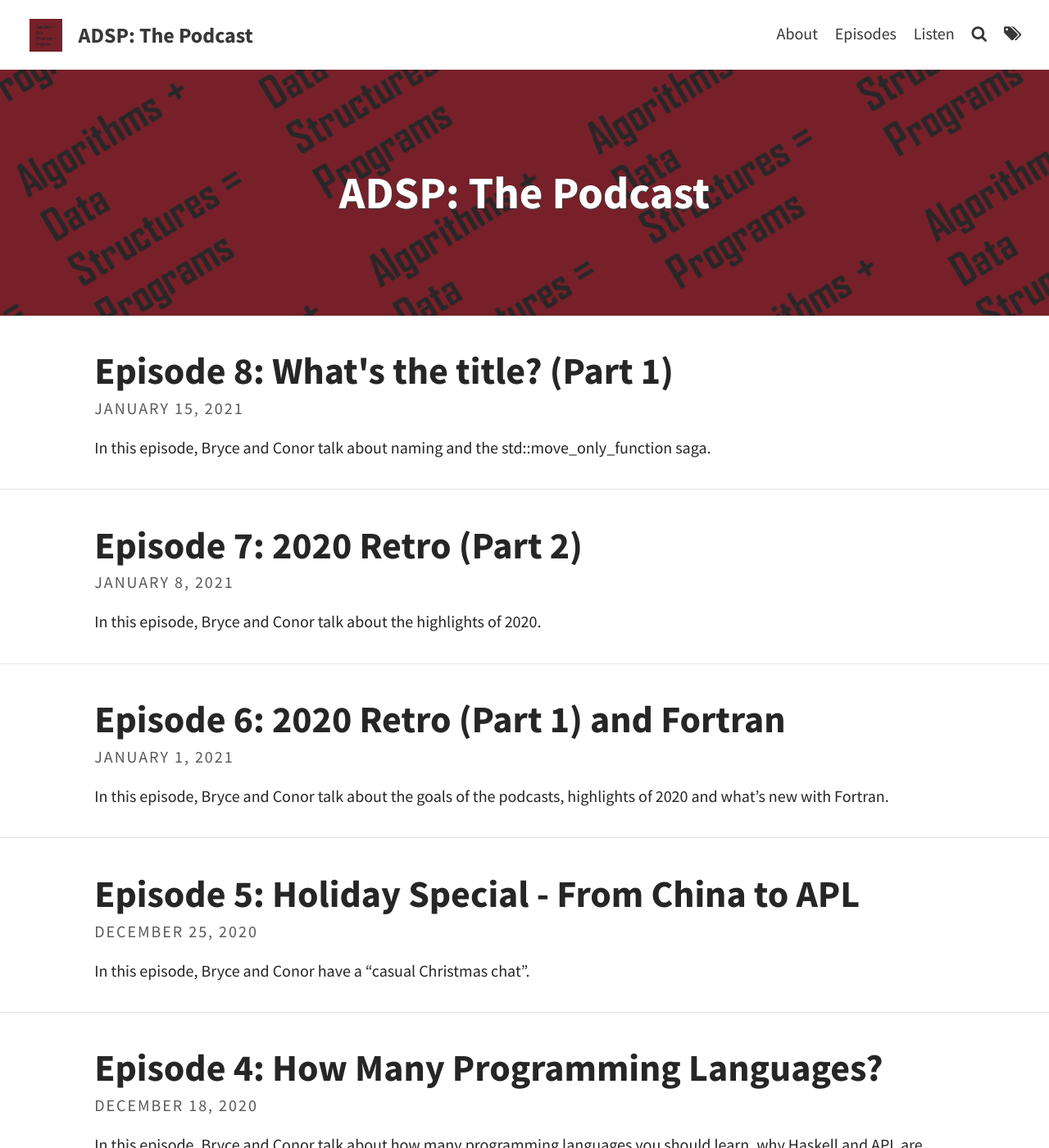
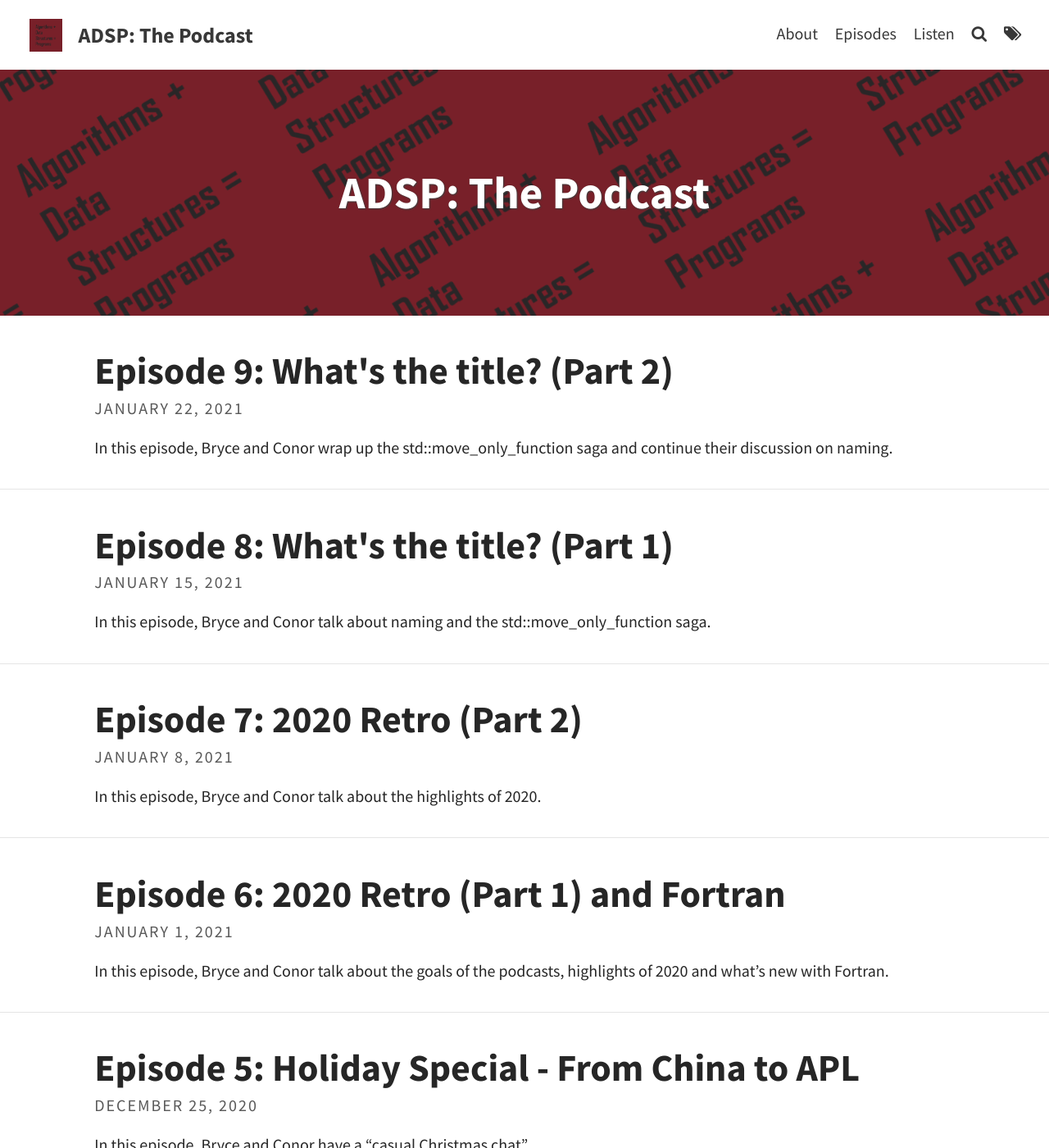
Before and after one commit to codereport/adsp2, a Jekyll site: the page built from index.html, in a window 1280 px wide and 1400 px high. Shown: the whole window at 82% size. Built offline with Jekyll 4.4.1, drawn with Linux system fonts in a browser that asks for light colours; the list of posts is cut into pages by our own code; some of the changed lines change nothing that is shown; some of the changed text lies outside the part shown.

Commit message:
Episode 9

```diff
--- /dev/null
+++ b/_posts/2021-01-22-Episode-9.md
@@ -0,0 +1,46 @@
+---
+layout: post
+title: "Episode 9: What's the title? (Part 2)"
+tags: [Naming, Python, C++, Clojure, k, Q, Julia]
+excerpt_separator: <!--more-->
+---
+
+<div id="buzzsprout-player-7429945"></div>
+<script src="https://www.buzzsprout.com/1501960/7429945-episode-9-what-s-the-title-part-2.js?container_id=buzzsprout-player-7429945&player=small" type="text/javascript" charset="utf-8"></script>
+
+<br>In this episode, Bryce and Conor wrap up the `std::move_only_function` saga and continue their discussion on naming.
+
+<!--more-->
+
+### Show Notes
+
+**Date Recorded:** 2021-01-09 <br>
+**Date Released:** 2021-01-22
+
+* [C++ std::partition](https://en.cppreference.com/w/cpp/algorithm/partition)
+* [Clojure partition](https://clojuredocs.org/clojure.core/partition)
+* [filter across languages](https://twitter.com/code_report/status/1279169637008146432?s=20)
+* [C++20 views::filter](https://en.cppreference.com/w/cpp/ranges/filter_view)
+* [Haskell filter](https://hackage.haskell.org/package/base-4.14.1.0/docs/Prelude.html#v:filter)
+* [An example of D's amazing docs](https://dlang.org/library/std/algorithm/iteration/chunk_by.html)
+* [any_invocable Proposal](http://www.open-std.org/jtc1/sc22/wg21/docs/papers/2020/p0288r6.html)
+* [C++ Coroutines](https://en.cppreference.com/w/cpp/language/coroutines)
+* [std::accumulate](https://en.cppreference.com/w/cpp/algorithm/accumulate)
+* [std::partial_sum](https://en.cppreference.com/w/cpp/algorithm/partial_sum)
+* [Python accumulate](https://docs.python.org/3/library/itertools.html#itertools.accumulate)
+* [Julia accumulate](https://docs.julialang.org/en/v1/base/arrays/#Base.accumulate)
+* [Q Language](https://code.kx.com/q/learn/startingkdb/language/)
+* [Q sum & sums](https://code.kx.com/q4m3/A_Built-in_Functions/#a91-sum)
+* [Arthur Whitney](https://aplwiki.com/wiki/Arthur_Whitney)
+* [k programming language](https://kparc.com/)
+* [Kx Acquired for $100M (note $40M of stock was purchased previously)](https://www.irishtimes.com/business/technology/first-derivatives-completes-53-8m-acquisition-of-kx-systems-1.3929204)
+* [std::messages](https://en.cppreference.com/w/cpp/locale/messages)
+* [Sean Parent's APL tweet](https://twitter.com/SeanParent/status/1345634930596794368?s=20)
+* [Isaacson's Steve Jobs](https://www.amazon.com/Steve-Jobs-Walter-Isaacson/dp/1451648537)
+
+### Intro Song Info
+
+Miss You by Sarah Jansen https://soundcloud.com/sarahjansenmusic<br>
+Creative Commons — Attribution 3.0 Unported — CC BY 3.0<br>
+Free Download / Stream: http://bit.ly/l-miss-you<br>
+Music promoted by Audio Library https://youtu.be/iYYxnasvfx8<br>
--- a/pages/episodes.md
+++ b/pages/episodes.md
@@ -9,6 +9,7 @@ List of all episodes.
 
 |   #   |                                             Title                                              | Release Date |
 | :---: | :--------------------------------------------------------------------------------------------: | :----------: |
+|   9   |       [What's the title? (Part 2)](https://adspthepodcast.com/2021/01/22/Episode-9.html)       |  2021-01-22  |
 |   8   |       [What's the title? (Part 1)](https://adspthepodcast.com/2021/01/15/Episode-8.html)       |  2021-01-15  |
 |   7   |          [2020 Retro (Part 2)](https://adspthepodcast.com/2021/01/08/Episode-7.html)           |  2021-01-08  |
 |   6   |    [2020 Retro (Part 1) and Fortran](https://adspthepodcast.com/2021/01/01/Episode-6.html)     |  2021-01-01  |
```
